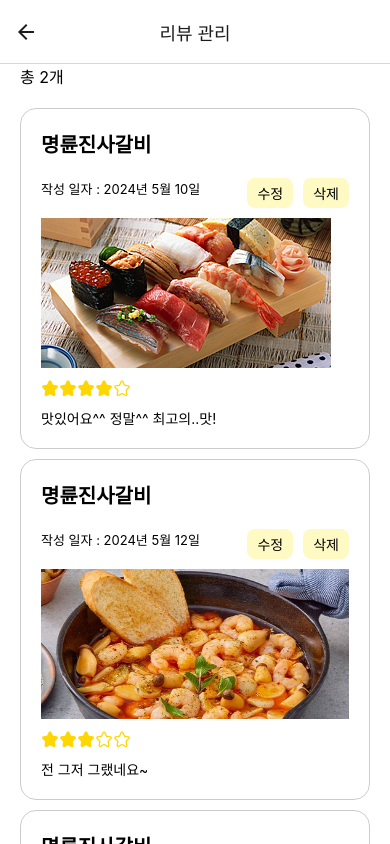
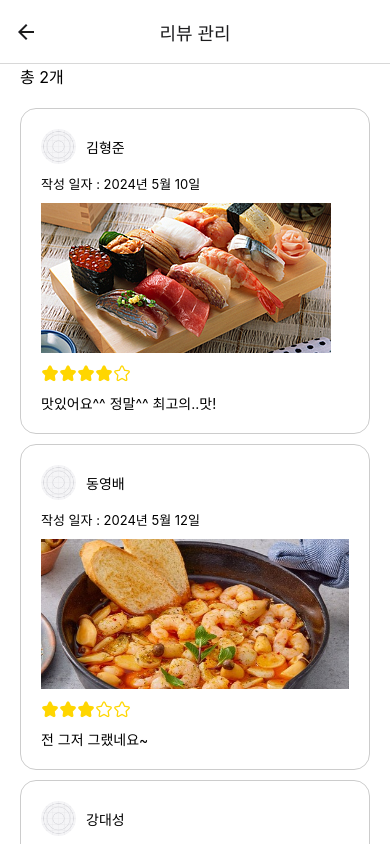
Before and after one commit to O-DI-GA/odiga-app, a React Native app: screen /Reviews in a window 390 px wide. Shown: the top 844 px of the page. Built offline with nearby package versions, Linux system fonts and the light colour scheme.

Commit message:
💄 Chore: Review Box conditional rendering

```diff
--- a/component/ReviewBox.js
+++ b/component/ReviewBox.js
@@ -71,7 +71,7 @@ const ReviewContainer = ({ item, type, onDelete, onEdit }) => {
 
   return (
     <View style={styles.reviewContainer}>
-      {true ? (
+      {isMyReview ? (
         <Text style={styles.storeName}>{item.store}</Text>
       ) : (
         <View style={styles.user}>
@@ -81,7 +81,7 @@ const ReviewContainer = ({ item, type, onDelete, onEdit }) => {
       )}
       <View style={styles.row}>
         <Text style={styles.date}>작성 일자 : {item.date}</Text>
-        {true && (
+        {isMyReview && (
           <View style={styles.actionButtons}>
             <TouchableOpacity onPress={() => onEdit(item)}>
               <Text style={styles.editButton}>수정</Text>
```
